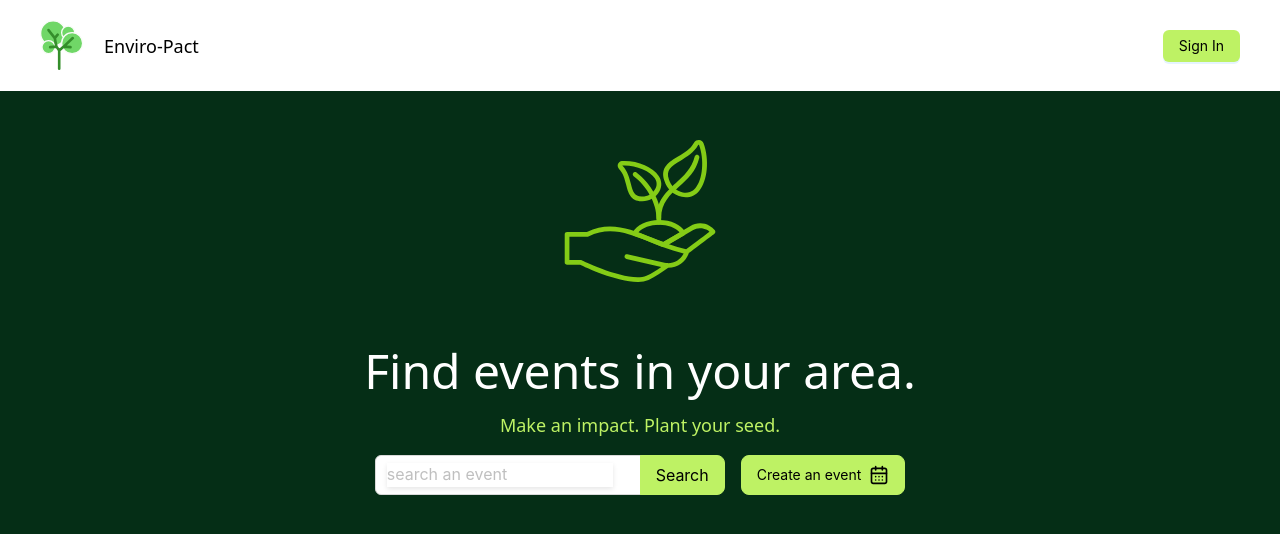
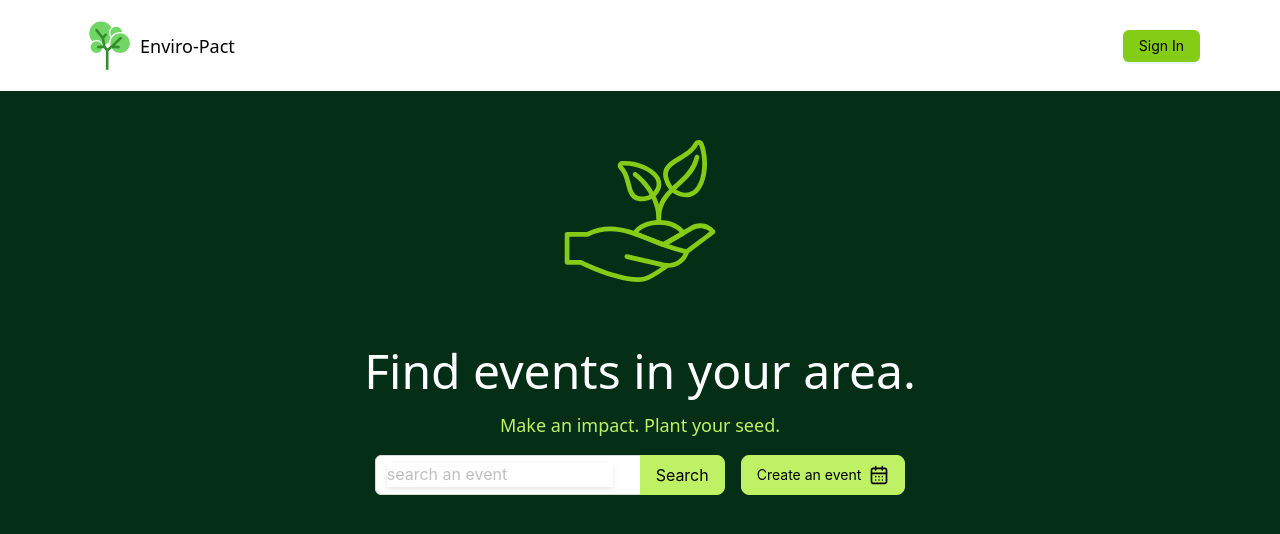
Before and after one commit to Kavipatel0/EnviroPact, a React (Vite) app in the folder Enviropact/: page /events in a window 1280 px wide. Shown: the top 534 px of the page. Built offline with nearby package versions, Linux system fonts and the light colour scheme; no server answers.

Commit message:
Update home

```diff
--- a/Enviropact/src/screens/Eventspage.jsx
+++ b/Enviropact/src/screens/Eventspage.jsx
@@ -3,15 +3,13 @@ import { getAuth, onAuthStateChanged } from "firebase/auth";
 import { useNavigate } from "react-router-dom";
 import { Button, Input, Modal } from "antd";
 import { signInWithGoogle } from "../auth/authService";
-import  { useState, useEffect } from "react";
+import { useState, useEffect } from "react";
 import EventCard from "../components/EventCard";
 import CreateEventBtn from "../components/CreateEventBtn";
 
 const { Search } = Input;
 
-
 function Eventspage() {
-
   const [isSignedIn, setIsSignedIn] = useState(false);
   const auth = getAuth();
   const navigate = useNavigate();
@@ -19,10 +17,10 @@ function Eventspage() {
   useEffect(() => {
     const unsubscribe = onAuthStateChanged(auth, (user) => {
       if (user) {
-        setIsSignedIn(true);  // User is signed in
+        setIsSignedIn(true); // User is signed in
         console.log("User is signed in: ", user.displayName);
       } else {
-        setIsSignedIn(false);  // User is signed out
+        setIsSignedIn(false); // User is signed out
         console.log("No user is signed in");
       }
     });
@@ -42,13 +40,12 @@ function Eventspage() {
     navigate("/");
   };
 
-
   return (
     <div>
-      <nav className="bg-transparent flex justify-between items-center px-10 py-5 z-10">
-        <ul className="flex items-center justify-center space-x-5">
+      <nav className="bg-transparent flex justify-between items-center px-20 py-5 z-10">
+        <ul className="flex items-center justify-center">
           <li>
-            <img src="../../assets/images/tree-icon.svg" />
+            <img src="../../assets/images/tree-icon.svg" className="px-2" />
           </li>
           <li className="text-lg text-black geist-reg">Enviro-Pact</li>
         </ul>
@@ -56,7 +53,8 @@ function Eventspage() {
           <Button
             type="primary"
             className="text-md text-black geist-reg"
-          style={{ background: "rgb(190, 242, 100)" }}
+            style={{ background: "rgb(132 204 22)" }}
+            onClick={handleSignIn}
           >
             Sign In
           </Button>
--- a/Enviropact/src/screens/Homepage.jsx
+++ b/Enviropact/src/screens/Homepage.jsx
@@ -5,6 +5,7 @@ import { getAuth, onAuthStateChanged } from "firebase/auth";
 import { useNavigate } from "react-router-dom";
 import { signInWithGoogle } from "../auth/authService";
 import { useState, useEffect } from "react";
+import { ArrowRight } from "lucide-react";
 
 function Homepage() {
   const [isSignedIn, setIsSignedIn] = useState(false);
@@ -62,24 +63,24 @@ function Homepage() {
         {/*Hero Page */}
         <section className="min-h-screen bg-[url('../../assets/images/Background.svg')] bg-cover bg-no-repeat bg-right-bottom">
           <div className="flex flex-col px-20 py-40 max-w-full gap-4">
-            <h1 className="font-bold text-6xl text-zinc-300 geist-reg">
+            <h1 className="font-bold text-6xl text-zinc-300 geist-reg leading-tight">
               Preserve your pact
               <br />
               with the Earth.
             </h1>
             <div className="pb-5 text-lg max-w-full">
-              <p className="text-lime-500 text-base geist-reg">
+              <p className="text-lime-500 text-lg geist-reg">
                 A new way to engage with your community and better
                 <br /> the Earth together, one trash bag at a time.
               </p>
             </div>
             <Button
               type="primary"
-              className="p-5 text-lg text-black w-40"
+              className="p-5 text-lg text-black w-60"
               style={{ background: "rgb(132 204 22)" }}
               onClick={handleSearchEvents}
             >
-              Search Events →
+              Search Events <ArrowRight className="h-6 ml-1.5" />
             </Button>
           </div>
         </section>
```
Lines whose indentation alone changed are shown as unchanged.
